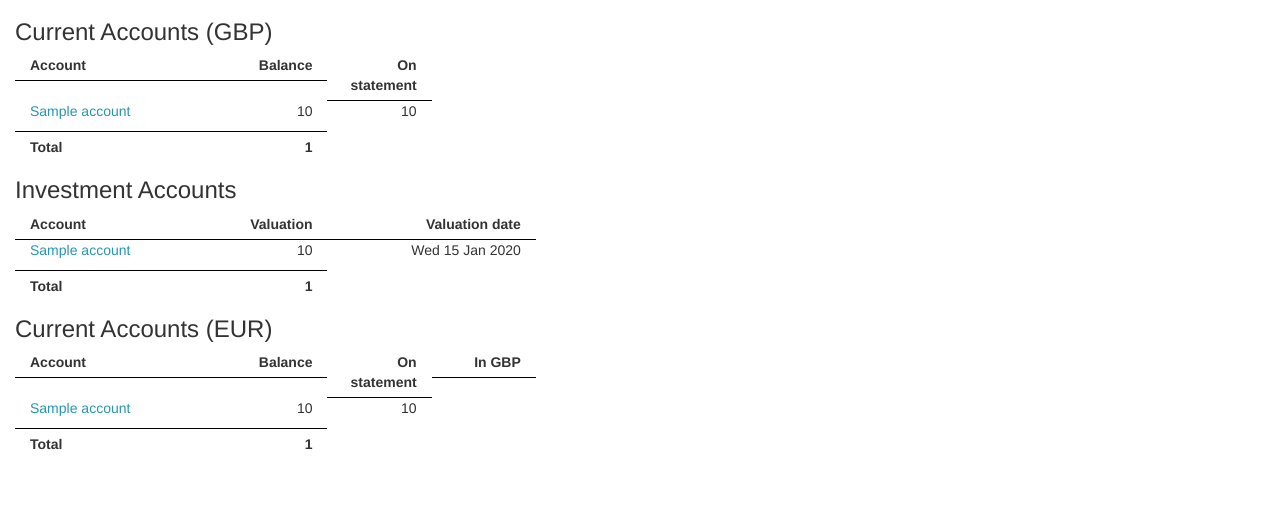
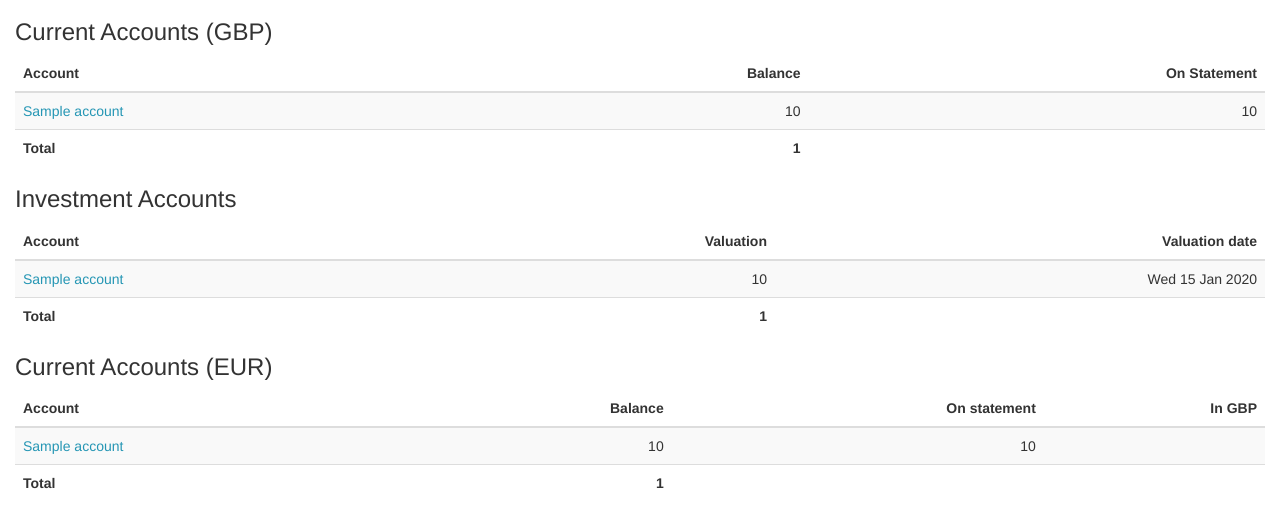
Before and after one commit to alexlittle/django-money, a Django app: template money/templates/money/home.html in a window 1280 px wide. Shown: the part 51-579 px from the top of the page. Run offline with Django 3.2, Linux system fonts and the light colour scheme; the template is opened without the code that fills it: most values are stand-ins (such as "Sample title", 1, 10 or a date in 2020); some libraries are stand-ins or nearby versions.

Commit message:
Update to use tables instead of rows

```diff
--- a/money/static/money/style.css
+++ b/money/static/money/style.css
@@ -215,3 +215,7 @@ div.photo {
 	text-align:center;
 	margin:10px;
 }
+
+th.number, td.number {
+	text-align:right;
+}
--- a/money/templates/money/home.html
+++ b/money/templates/money/home.html
@@ -1,63 +1,98 @@
 {% extends "base.html" %}
+{% load i18n %}
 {% load humanize %}
+
 {% block content %}
 
 <h3>Current Accounts (GBP)</h3>
-<div class="row" style="margin-top:10px; font-weight:bold;  ">
-	<div class="col-md-2" style="border-bottom: 1px solid #000; padding-bottom:5px">Account</div>
-	<div class="col-md-1" style="text-align:right; border-bottom: 1px solid #000; padding-bottom:5px">Balance</div>
-	<div class="col-md-1" style="text-align:right; border-bottom: 1px solid #000; padding-bottom:5px">On statement</div>
-</div>
+<div class="table-responsive">
+	<table class="table table-striped">
+		<thead>
+			<tr>
+				<th>{% trans 'Account' %}</th>
+				<th class="number">{% trans 'Balance' %}</th>
+				<th class="number">{% trans 'On Statement' %}</th>
+			</tr>
+		</thead>
+		<tbody>
 
 {% for b in balances_gbp %}
-       <div class="row">
-			<div class="col-md-2"><a href="{% url 'money_account' b.account.id %}">{{ b.account.name }}</a></div>
-			<div class="col-md-1" style="text-align:right;">{{ b.balance|intcomma }}</div>
-			<div class="col-md-1" style="text-align:right;">{{ b.account.on_statement|intcomma }}</div>
-		</div>
+       <tr>
+			<td><a href="{% url 'money_account' b.account.id %}">{{ b.account.name }}</a></td>
+			<td class="number">{{ b.balance|intcomma }}</td>
+			<td class="number">{{ b.account.on_statement|intcomma }}</td>
+		</tr>
 {% endfor %}
-	<div class="row" style="margin-top:10px; font-weight:bold;  ">
-			<div class="col-md-2" style="border-top: 1px solid #000; padding-top:5px">Total</div>
-			<div class="col-md-1" style="text-align:right; border-top: 1px solid #000; padding-top:5px">{{ total_gbp|intcomma }}</div>
-		</div>
+</tbody>
+<tfoot>
+			<tr>
+				<th>Total</th>
+				<th class="number">{{ total_gbp|intcomma }}</th>
+				<th>&nbsp;</th>
+			</tr>
+		</tfoot>
+</table>
 
 <h3>Investment Accounts</h3>
-<div class="row" style="margin-top:10px; font-weight:bold;  ">
-	<div class="col-md-2" style="border-bottom: 1px solid #000; padding-bottom:5px">Account</div>
-	<div class="col-md-1" style="text-align:right; border-bottom: 1px solid #000; padding-bottom:5px">Valuation</div>
-	<div class="col-md-2" style="text-align:right; border-bottom: 1px solid #000; padding-bottom:5px">Valuation date</div>
-</div>
+<div class="table-responsive">
+	<table class="table table-striped">
+		<thead>
+			<tr>
+				<th>{% trans 'Account' %}</th>
+				<th class="number">{% trans 'Valuation' %}</th>
+				<th class="number">{% trans 'Valuation date' %}</th>
+			</tr>
+		</thead>
+		<tbody>
 {% for b in balances_invest %}
-
-       <div class="row">
-			<div class="col-md-2"><a href="{% url 'money_account' b.account.id %}">{{ b.account.name }}</a></div>
-			<div class="col-md-1" style="text-align:right;">{{ b.balance|intcomma }}</div>
-			<div class="col-md-2" style="text-align:right;">{{ b.date|date:"D d M Y" }}</div>
-		</div>
+       <tr>
+			<td><a href="{% url 'money_account' b.account.id %}">{{ b.account.name }}</a></td>
+			<td class="number">{{ b.balance|intcomma }}</td>
+			<td class="number">{{ b.date|date:"D d M Y" }}</td>
+		</tr>
 {% endfor %}
-	<div class="row" style="margin-top:10px; font-weight:bold; ">
-			<div class="col-md-2" style="border-top: 1px solid #000; padding-top:5px">Total</div>
-			<div class="col-md-1" style="text-align:right; border-top: 1px solid #000; padding-top:5px">{{ total_invest|intcomma }}</div>
-		</div>
+</tbody>
+<tfoot>
+			<tr>
+				<th>Total</th>
+				<th class="number">{{ total_invest|intcomma }}</th>
+				<th>&nbsp;</th>
+			</tr>
+		</tfoot>
+</table>
 
 <h3>Current Accounts (EUR)</h3>
-<div class="row" style="margin-top:10px; font-weight:bold;  ">
-	<div class="col-md-2" style="border-bottom: 1px solid #000; padding-bottom:5px">Account</div>
-	<div class="col-md-1" style="text-align:right; border-bottom: 1px solid #000; padding-bottom:5px">Balance</div>
-	<div class="col-md-1" style="text-align:right; border-bottom: 1px solid #000; padding-bottom:5px">On statement</div>
-	<div class="col-md-1" style="text-align:right; border-bottom: 1px solid #000; padding-bottom:5px">In GBP</div>
-</div>
+<div class="table-responsive">
+	<table class="table table-striped">
+		<thead>
+			<tr>
+				<th>{% trans 'Account' %}</th>
+				<th class="number">{% trans 'Balance' %}</th>
+				<th class="number">{% trans 'On statement' %}</th>
+				<th class="number">{% trans 'In GBP' %}</th>
+			</tr>
+		</thead>
+		<tbody>
+
 
 {% for b in balances_eur %}
-       <div class="row">
-			<div class="col-md-2"><a href="{% url 'money_account' b.account.id %}">{{ b.account.name }}</a></div>
-			<div class="col-md-1" style="text-align:right;">{{ b.balance|intcomma }}</div>
-			<div class="col-md-1" style="text-align:right;">{{ b.account.on_statement|intcomma }}</div>
-		</div>
+       <tr>
+			<td><a href="{% url 'money_account' b.account.id %}">{{ b.account.name }}</a></td>
+			<td class="number">{{ b.balance|intcomma }}</td>
+			<td class="number">{{ b.account.on_statement|intcomma }}</td>
+			<td class="number">&nbsp;</td>
+		</tr>
 {% endfor %}
-	<div class="row" style="margin-top:10px; font-weight:bold;  ">
-			<div class="col-md-2" style="border-top: 1px solid #000; padding-top:5px">Total</div>
-			<div class="col-md-1" style="text-align:right; border-top: 1px solid #000; padding-top:5px">{{ total_eur|intcomma }}</div>
-		</div>
+
+</tbody>
+<tfoot>
+			<tr>
+				<th>Total</th>
+				<th class="number">{{ total_eur|intcomma }}</th>
+				<th class="number">&nbsp;</th>
+				<th class="number">&nbsp;</th>
+			</tr>
+		</tfoot>
+</table>
 
 {% endblock %}
```
Also changed, not shown: money/templates/money/account.html (+25 -9 lines).
